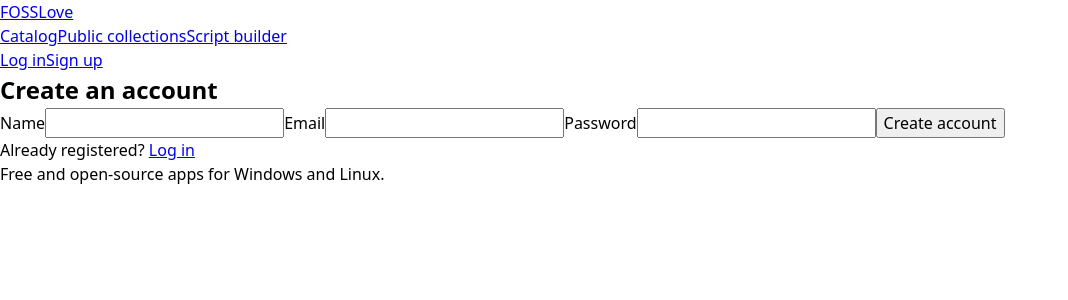
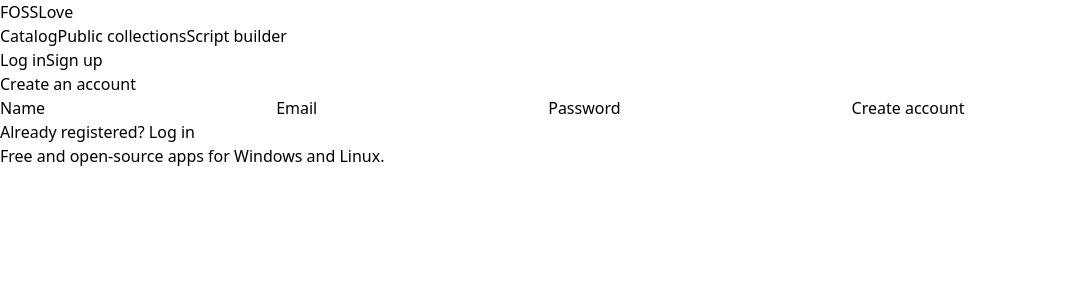
Before and after one commit to Akshat-Pandey16/fosslove, a React (Vite) app in the folder apps/web/: page /register in a window 1280 px wide. Shown: the top 300 px of the page, without its empty margins (0-1068 px from the left). Built offline with nearby package versions, Linux system fonts and the light colour scheme; no server answers; what openapi-fetch would draw is missing.

Commit message:
feat: integrate Tailwind CSS for improved styling and layout

```diff
--- a/apps/web/package.json
+++ b/apps/web/package.json
@@ -24,6 +24,7 @@
   },
   "devDependencies": {
     "@eslint/js": "^10.0.1",
+    "@tailwindcss/vite": "^4.3.3",
     "@tanstack/react-query-devtools": "^5.101.4",
     "@testing-library/react": "^16.3.2",
     "@types/react": "^19.2.18",
@@ -35,6 +36,7 @@
     "globals": "^17.8.0",
     "jsdom": "^30.0.1",
     "openapi-typescript": "^7.13.0",
+    "tailwindcss": "^4.3.3",
     "typescript": "6.0.3",
     "typescript-eslint": "^8.65.0",
     "typescript-native": "npm:typescript@7.0.2",
--- a/apps/web/src/styles/base.css
+++ b/apps/web/src/styles/base.css
@@ -1,50 +1,20 @@
-*,
-*::before,
-*::after {
-  box-sizing: border-box;
+@import "tailwindcss";
+
+@theme {
+  --font-sans: system-ui, -apple-system, "Segoe UI", Roboto, sans-serif;
+  --font-mono: ui-monospace, "JetBrains Mono", "Fira Code", monospace;
 }
 
-* {
-  margin: 0;
-}
-
+@layer base {
   html {
+    color-scheme: light dark;
     -webkit-text-size-adjust: 100%;
-  color-scheme: light dark;
   }
 
   body {
-  min-height: 100dvh;
-  line-height: 1.5;
+    min-block-size: 100dvh;
+    font-family: var(--font-sans);
     -webkit-font-smoothing: antialiased;
-  font-family: system-ui, sans-serif;
-}
-
-img,
-picture,
-video,
-canvas,
-svg {
-  display: block;
-  max-inline-size: 100%;
-}
-
-input,
-button,
-textarea,
-select {
-  font: inherit;
-  color: inherit;
-}
-
-p,
-h1,
-h2,
-h3,
-h4,
-h5,
-h6 {
-  overflow-wrap: break-word;
   }
 
   h1,
@@ -56,8 +26,19 @@
     text-wrap: balance;
   }
 
+  p {
+    text-wrap: pretty;
+    overflow-wrap: break-word;
+  }
+
+  :focus-visible {
+    outline: 2px solid currentColor;
+    outline-offset: 2px;
+  }
+
   :target {
-  scroll-margin-block: 5ex;
+    scroll-margin-block-start: 5ex;
+  }
 }
 
 @media (prefers-reduced-motion: reduce) {
--- a/apps/web/vite.config.ts
+++ b/apps/web/vite.config.ts
@@ -1,3 +1,4 @@
+import tailwindcss from "@tailwindcss/vite";
 import react from "@vitejs/plugin-react";
 import { defineConfig, loadEnv } from "vite";
 
@@ -6,7 +7,7 @@
   const apiOrigin = env.VITE_API_ORIGIN ?? "http://localhost:8000";
 
   return {
-    plugins: [react()],
+    plugins: [react(), tailwindcss()],
     resolve: {
       alias: { "@": new URL("./src", import.meta.url).pathname },
     },
```
Also changed, not shown: 1 other file (tests, documents, lock files or other folders). Lines whose indentation alone changed are shown as unchanged.
